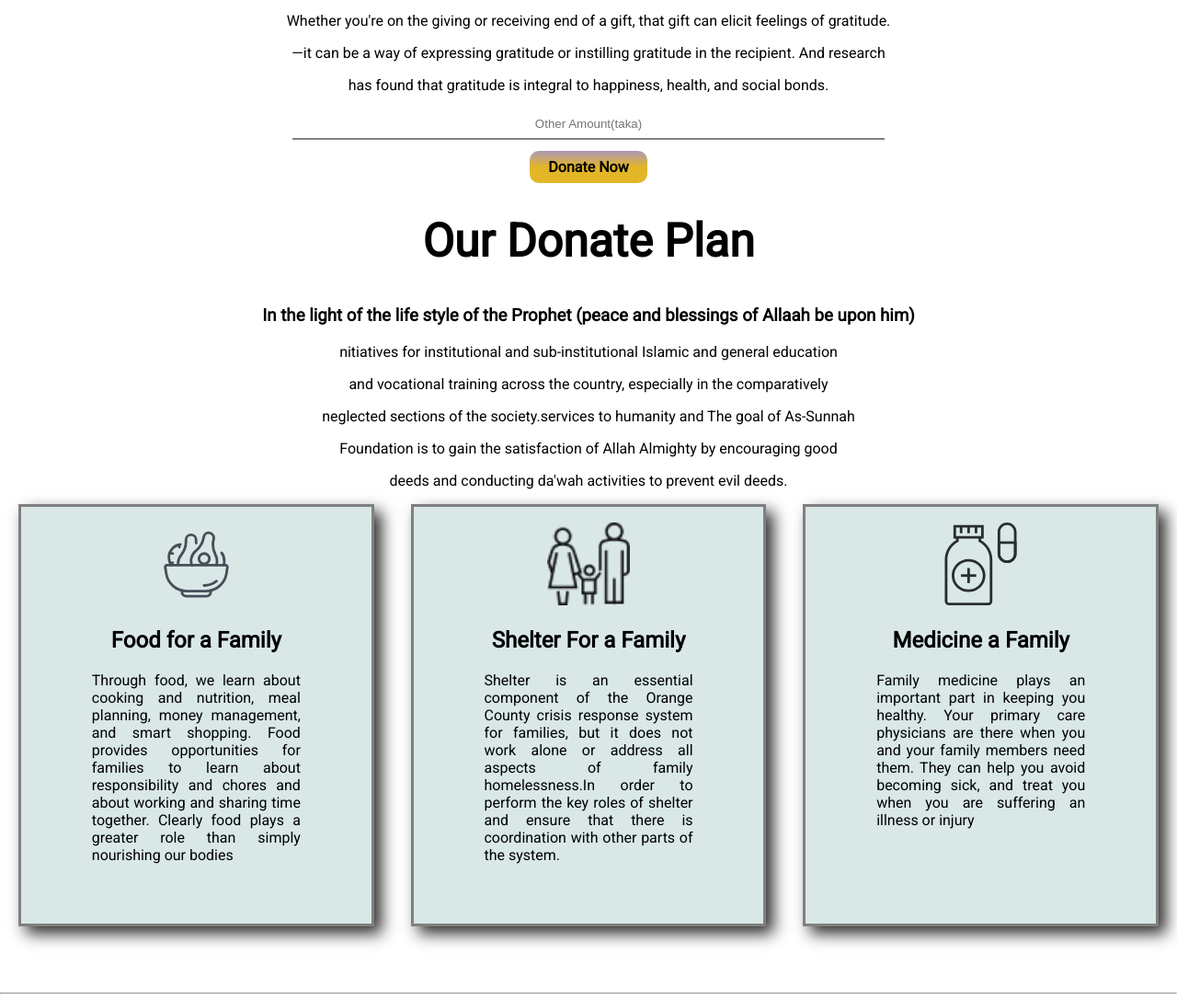
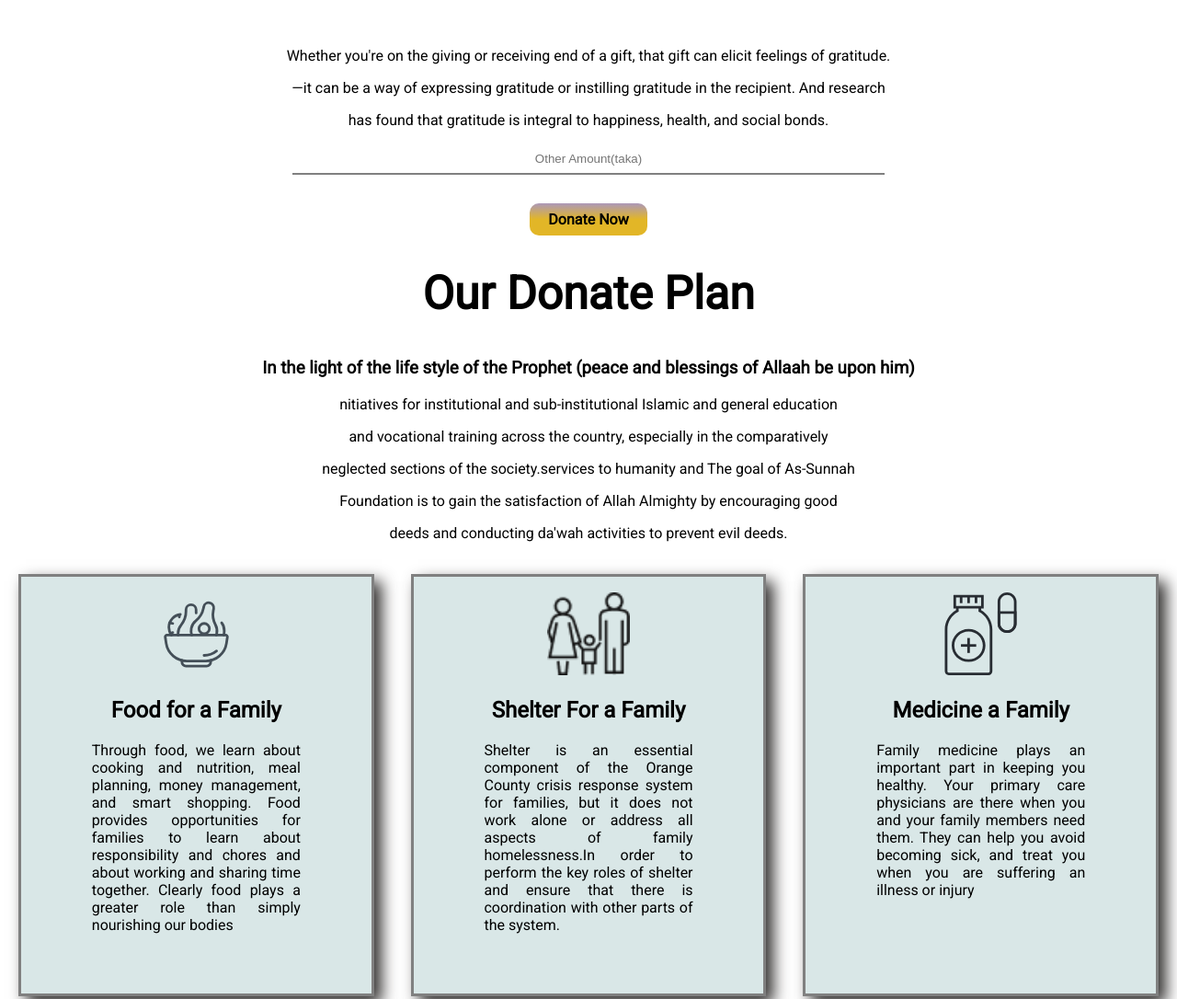
Before and after one commit to akramhoseen/charity, a plain HTML site: page index.html in a window 1280 px wide. Shown: the part 943-2029 px from the top of the page at 92% size. Drawn offline with Linux system fonts and the light colour scheme.

Commit message:
br teg addes

```diff
--- a/index.html
+++ b/index.html
@@ -60,12 +60,13 @@
                     <h3>5000Tk</h3>
                 </div>
             </div>
+            <br><br>
             <p>Whether you're on the giving or receiving end of a gift, that gift can elicit feelings of gratitude.</p>
             <p>—it can be a way of expressing gratitude or instilling gratitude in the recipient. And research</p>
             <p>has found that gratitude is integral to happiness, health, and social bonds.</p>
 
 
-            <input id="donante-input" placeholder="Other Amount(taka)" type="text"><br>
+            <input id="donante-input" placeholder="Other Amount(taka)" type="text"><br><br>
 
             <a class="link-button" target="_blank" href="https://assunnahfoundation.org/donate/general">Donate Now</a>
 
@@ -81,6 +82,7 @@
             <p>deeds and conducting da'wah activities to prevent evil deeds.</p>
 
         </div>
+        <br>
     </section>
 
 
```
